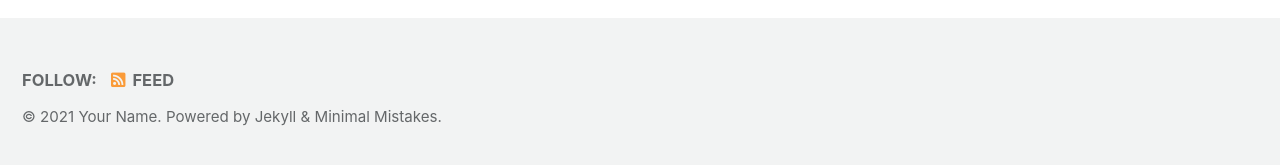
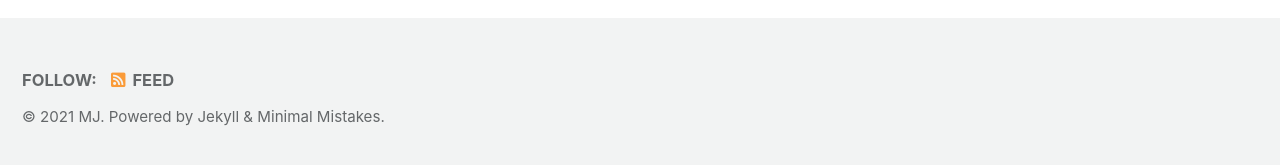
Before and after one commit to dtwogud/dtwogud.github.io, a Jekyll site: the page built from index.html, in a window 1280 px wide. Shown: the part 727-892 px from the top of the page. Built offline with Jekyll 4.4.1, drawn with Linux system fonts in a browser that asks for light colours; cached includes are drawn as plain includes; the list of posts is cut into pages by our own code.

Commit message:
name change
name change

```diff
--- a/_config.yml
+++ b/_config.yml
@@ -19,7 +19,7 @@ locale                   : "en-US"
 title                    : "Site Title"
 title_separator          : "-"
 subtitle                 : # site tagline that appears below site title in masthead
-name                     : "Your Name"
+name                     : "MJ"
 description              : "An amazing website."
 url                      : # the base hostname & protocol for your site e.g. "https://mmistakes.github.io"
 baseurl                  : # the subpath of your site, e.g. "/blog"
```
